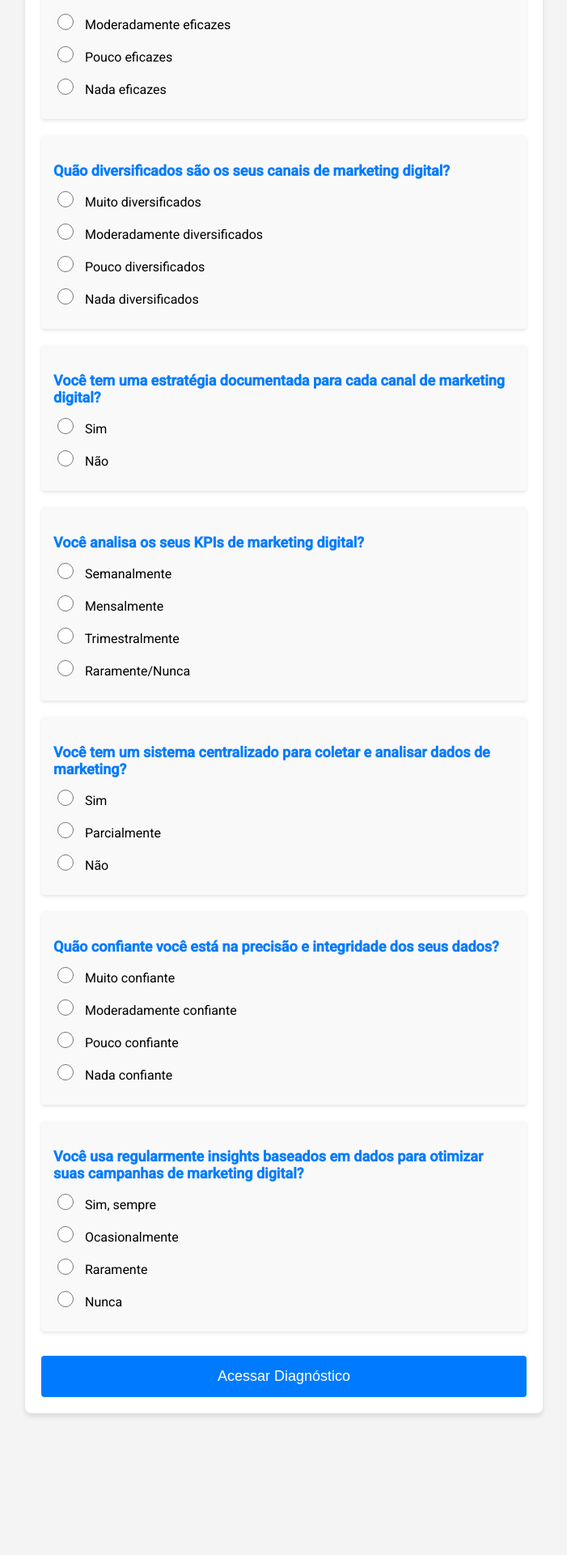
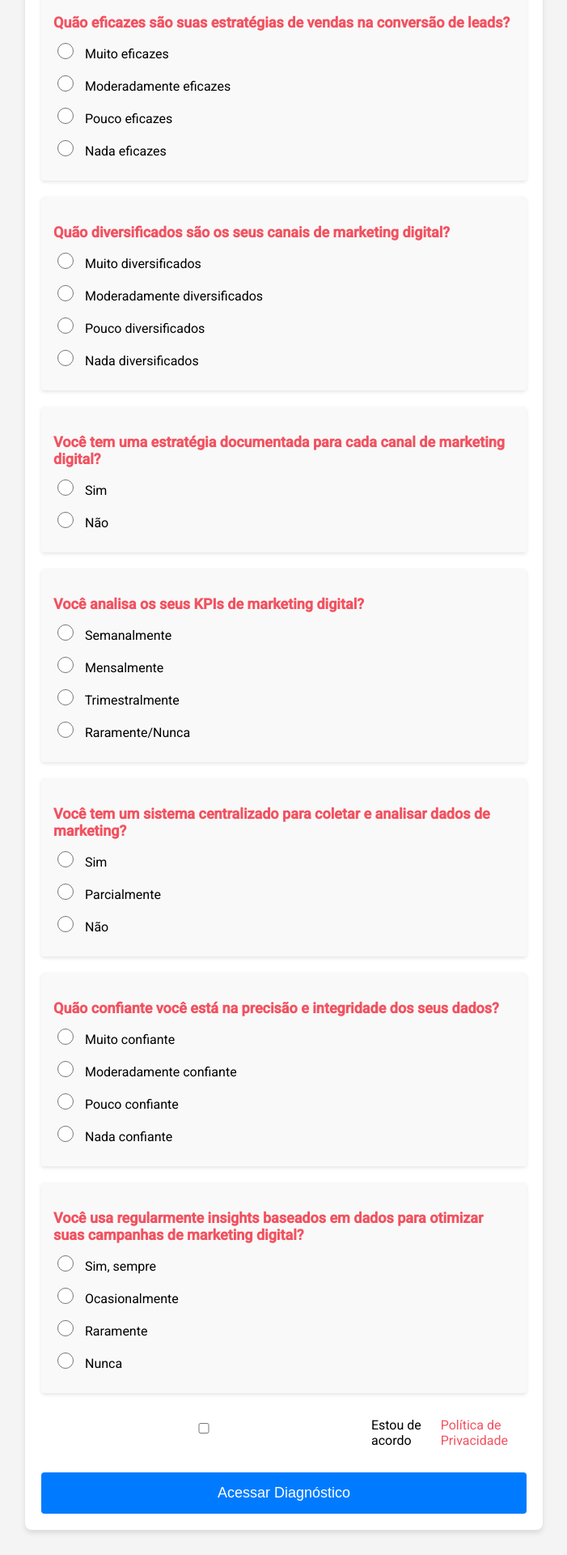
Before and after one commit to cacaprog/mkt_diagnostic, a Flask app: page / in a window 1280 px wide. Shown: the part 1440-3360 px from the top of the page at 81% size, without its empty margins (289-990 px from the left). Before the commit the page ends 3189 px from the top, so only its background shows below. Run offline with Flask 3, Linux system fonts and the light colour scheme; parts of the project's set-up code (start-up, migrations or seed data) failed here and were passed over.

Commit message:
Checkbox opt-in

```diff
--- a/templates/index.html
+++ b/templates/index.html
@@ -33,7 +33,7 @@
         .section h3 {
             margin-bottom: 10px;
             font-size: 18px;
-            color: #007BFF;
+            color: #f25260;
         }
         .section input, .section select {
             width: 100%;
@@ -72,8 +72,8 @@
             background-color: #fff;
         }
         .question-options input[type="radio"]:checked {
-          border-color: #007BFF;
-          background-color: #007BFF;
+          border-color: #f25260;
+          background-color: #f25260;
           box-shadow: 0 0 0 2px #fff;
         }
         button {
@@ -102,7 +102,7 @@
         .progress-bar {
             height: 20px;
             width: 0%;
-            background-color: #007BFF;
+            background-color: #f25260;
             border-radius: 4px;
             transition: width 0.3s ease;
         }
@@ -110,6 +110,21 @@
             .container {
                 padding: 15px;
             }
+        }
+        .opt-in-label {
+            display: flex;
+            align-items: center;
+        }
+        .opt-in-label input[type="checkbox"] {
+            margin-right: 10px;
+        }
+        .opt-in-label a {
+            color: #f25260;
+            text-decoration: none;
+            margin-left: 10px;
+        }
+        .opt-in-label a:hover {
+            text-decoration: underline;
         }
     </style>
     <script>
@@ -144,6 +159,7 @@
     </div>
     <div class="container">
         <h1>Diagnóstico de Marketing Digital</h1>
+        <h2>Preencha o formulário abaixo e receba um diagnóstico grátis de marketing digital</h2>
         <form action="/submit" method="post">
             <div class="section personal-info">
                 <h3>Informações Pessoais</h3>
@@ -169,6 +185,12 @@
                     </div>
                 {% endfor %}
             </div>
+            <div class="section opt-in">
+                <label class="opt-in-label">
+                    <input type="checkbox" name="opt_in"> Estou de acordo
+                    <a href="https://www.conectivo.com.br/nossa-politica-privacidade/" target="_blank">Política de Privacidade</a>
+                </label>
+            </div>
             <button type="submit">Acessar Diagnóstico</button>
         </form>
     </div>
```
